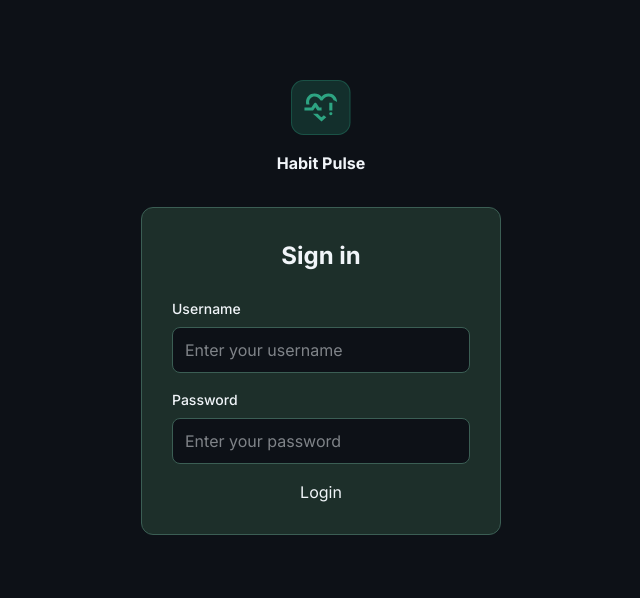
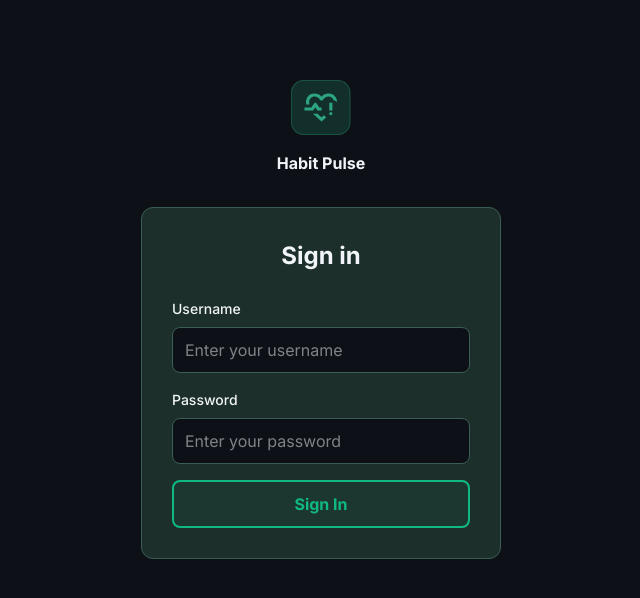
Before and after one commit to RJGJ/habit_tracker, a Next.js app in the folder app/: page /login in a window 1280 px wide. Shown: the top 598 px of the page, without its empty margins (319-959 px from the left). Built offline with nearby package versions, Linux system fonts and the light colour scheme; no server answers.

Commit message:
added button styling

```diff
--- a/app/app/(public)/login/LoginForm.tsx
+++ b/app/app/(public)/login/LoginForm.tsx
@@ -63,7 +63,10 @@ export default function LoginForm() {
         const fieldErrors: Record<string, string> = {}
         error.issues.forEach(issue => {
           const path = issue.path.join('.')
-          fieldErrors[path] = issue.message
+
+          if (!fieldErrors[path]) {
+            fieldErrors[path] = issue.message
+          }
         })
         setErrors(fieldErrors)
       } else {
@@ -114,7 +117,7 @@ export default function LoginForm() {
             disabled={isLoading}
             onClick={() => {}}
           >
-            {isLoading ? 'Logging in...' : 'Login'}
+            {isLoading ? 'Logging in...' : 'Sign In'}
           </Button>
         </div>
       </form>
--- a/app/src/components/atoms/Button.tsx
+++ b/app/src/components/atoms/Button.tsx
@@ -20,6 +20,7 @@ export default function Button({
 }: ButtonProps) {
   return (
     <button
+      className="bg-primary/5 hover:bg-primary border-2 border-primary text-primary hover:text-foreground transition ease-in-out duration-200 rounded-lg font-bold text-base p-[10px] cursor-pointer"
       onClick={onClick}
       disabled={disabled}
       {...props}
--- a/app/src/components/atoms/TextField.tsx
+++ b/app/src/components/atoms/TextField.tsx
@@ -43,7 +43,7 @@ export default function TextField({
         value={value}
         onChange={onChange}
       />
-      {!!errors && <p>{errors}</p>}
+      {!!errors && <p className="text-[12px] text-error font-bold">{errors}</p>}
     </div>
   )
 }
```
